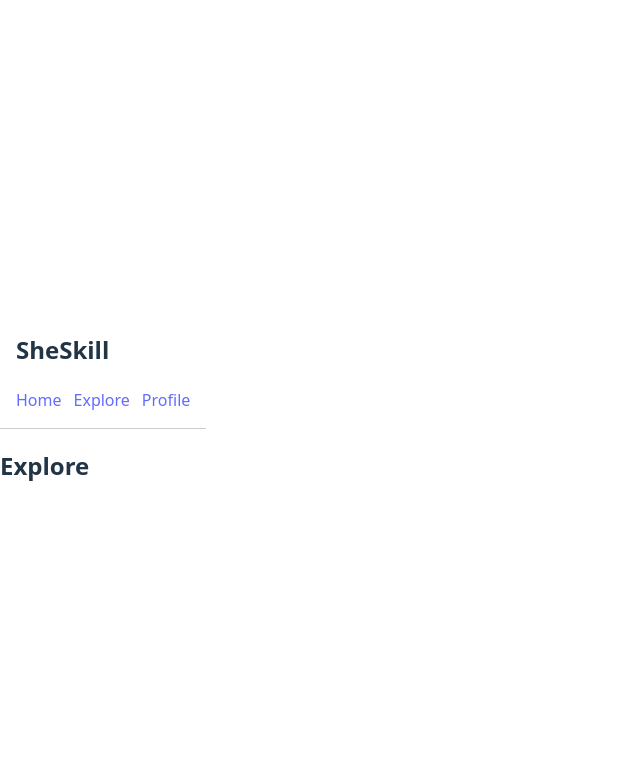
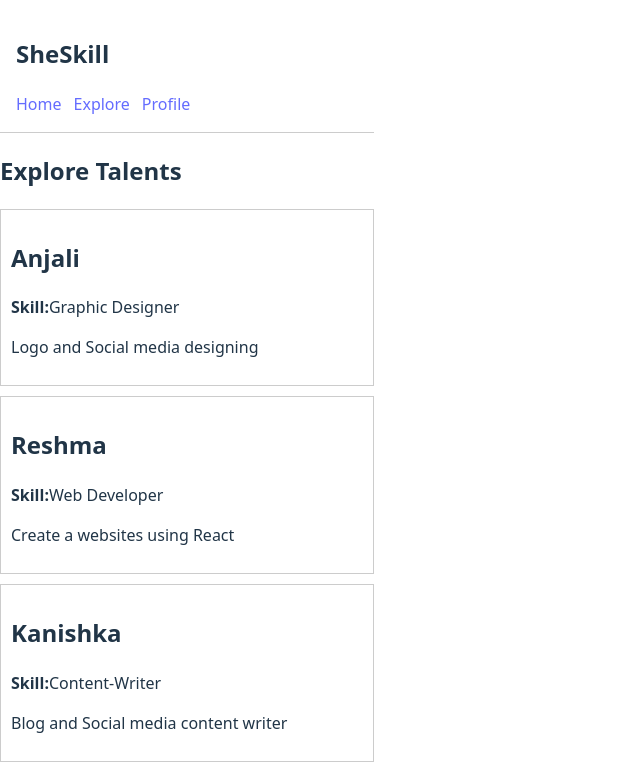
Before and after one commit to Divya-0211/sheskill, a React app in the folder frontend/: page /explore in a window 1280 px wide. Shown: the top 771 px of the page, without its empty margins (0-640 px from the left). Built offline with nearby package versions, Linux system fonts and the light colour scheme; the HTML template or start-up script is replaced by a standard one.

Commit message:
Day 4: Explore page done and readme updated

```diff
--- a/frontend/src/pages/Explore.jsx
+++ b/frontend/src/pages/Explore.jsx
@@ -1,4 +1,39 @@
 function Explore (){
-    return <h2>Explore</h2>;
+    const talents=[
+        {
+            name:"Anjali",
+            skill:"Graphic Designer",
+            description:"Logo and Social media designing"
+
+        },
+        {
+            name:"Reshma",
+            skill:"Web Developer",
+            description:"Create a websites using React"
+        },
+        {
+            name:"Kanishka",
+            skill:"Content-Writer",
+            description:"Blog and Social media content writer"
+        },
+        {
+            name:"Divyasri",
+            skill:"Speaker",
+            description:"Nice speaking skill has 4+ language knowledge"
+
+        }
+    ];
+    return(
+        <div>
+            <h2>Explore Talents</h2>
+            {talents.map((talent,index) => (
+                <div key={index} style={{ border: "1px solid #ccc", padding: "10px", marginBottom: "10px" }}>
+                    <h2>{talent.name}</h2>
+                    <p><strong>Skill:</strong>{talent.skill}</p>
+                    <p>{talent.description}</p>
+                </div>
+            ))}
+        </div>
+    );
 }
 export default Explore;
```
Also changed, not shown: 1 other file (tests, documents, lock files or other folders).
